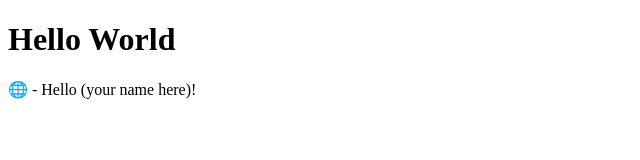
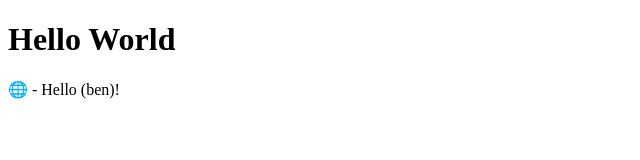
Before and after one commit to benpalay/SD3Lab1, a plain HTML site: page index.html in a window 1280 px wide. Shown: the full height of the page, 0-640 px from the left. Drawn offline with Linux system fonts and the light colour scheme.

Commit message:
chanegd index

```diff
--- a/index.html
+++ b/index.html
@@ -9,7 +9,7 @@
 <body>
       <h1>Hello World</h1>
       <p>
-            &#127760 - Hello (your name here)!
+            &#127760 - Hello (ben)!
       </p>
 </body>
 
```
Also changed, not shown: code/dummy.html (deleted).
